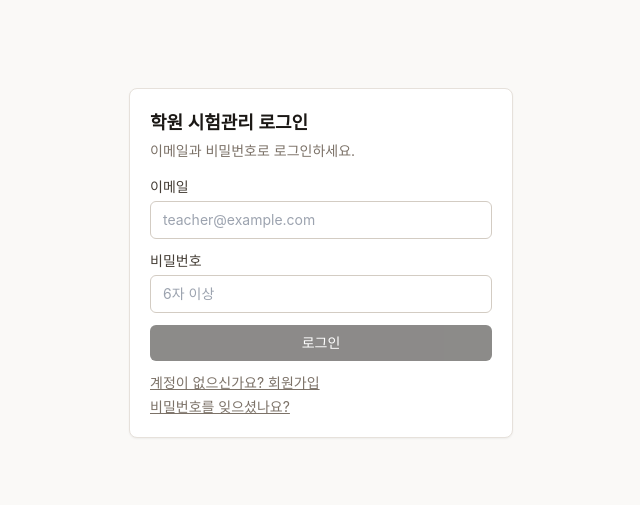
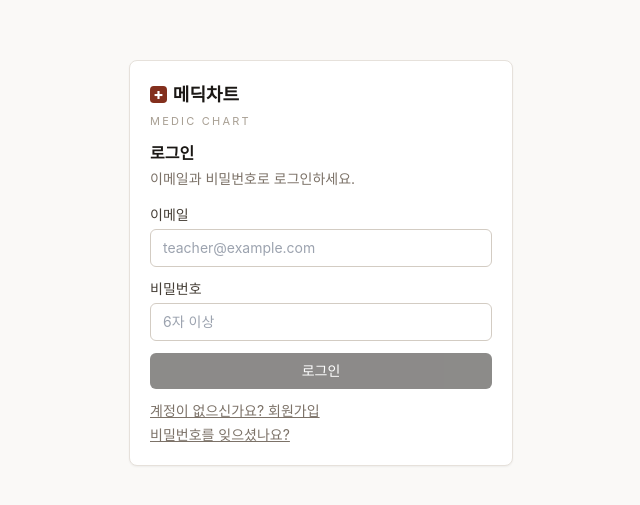
Before and after one commit to kj998777/kj998666, a Next.js app: page /login in a window 1280 px wide. Shown: the part 137-642 px from the top of the page, without its empty margins (319-959 px from the left). Built offline with nearby package versions, Linux system fonts and the light colour scheme.

Commit message:
Update page.tsx

```diff
--- a/app/login/page.tsx
+++ b/app/login/page.tsx
@@ -117,7 +117,9 @@ export default function LoginPage() {
   return (
     <div className="min-h-screen flex items-center justify-center px-4">
       <div className="card w-full max-w-sm">
-        <h1 className="text-lg font-semibold mb-1">학원 시험관리 {title}</h1>
+        <div className="brand-mark text-lg mb-1">메딕차트</div>
+        <p className="text-[11px] tracking-[0.2em] text-slate-400 mb-3 uppercase">Medic Chart</p>
+        <h1 className="text-base font-semibold mb-1">{title}</h1>
         <p className="text-sm text-slate-500 mb-4 whitespace-pre-line">{subtitle}</p>
 
         <form onSubmit={handleSubmit} className="space-y-3">
```
